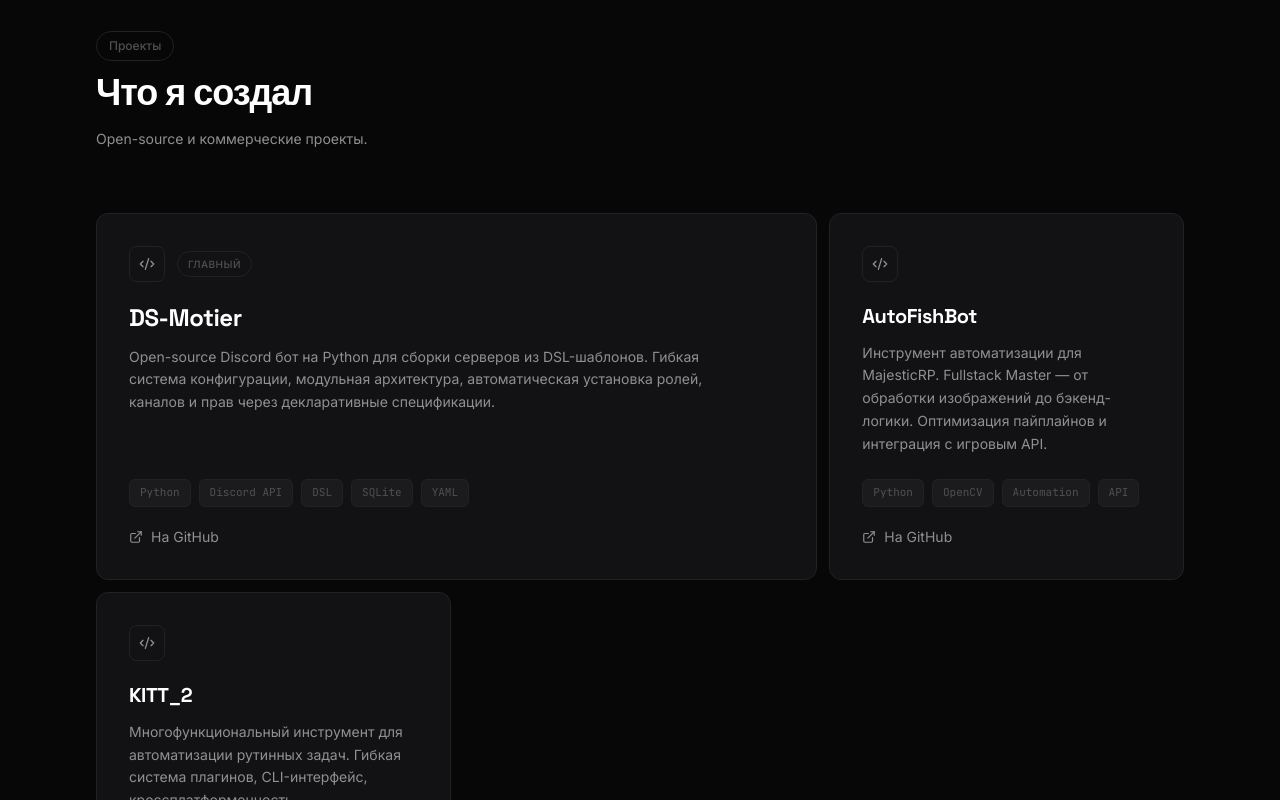
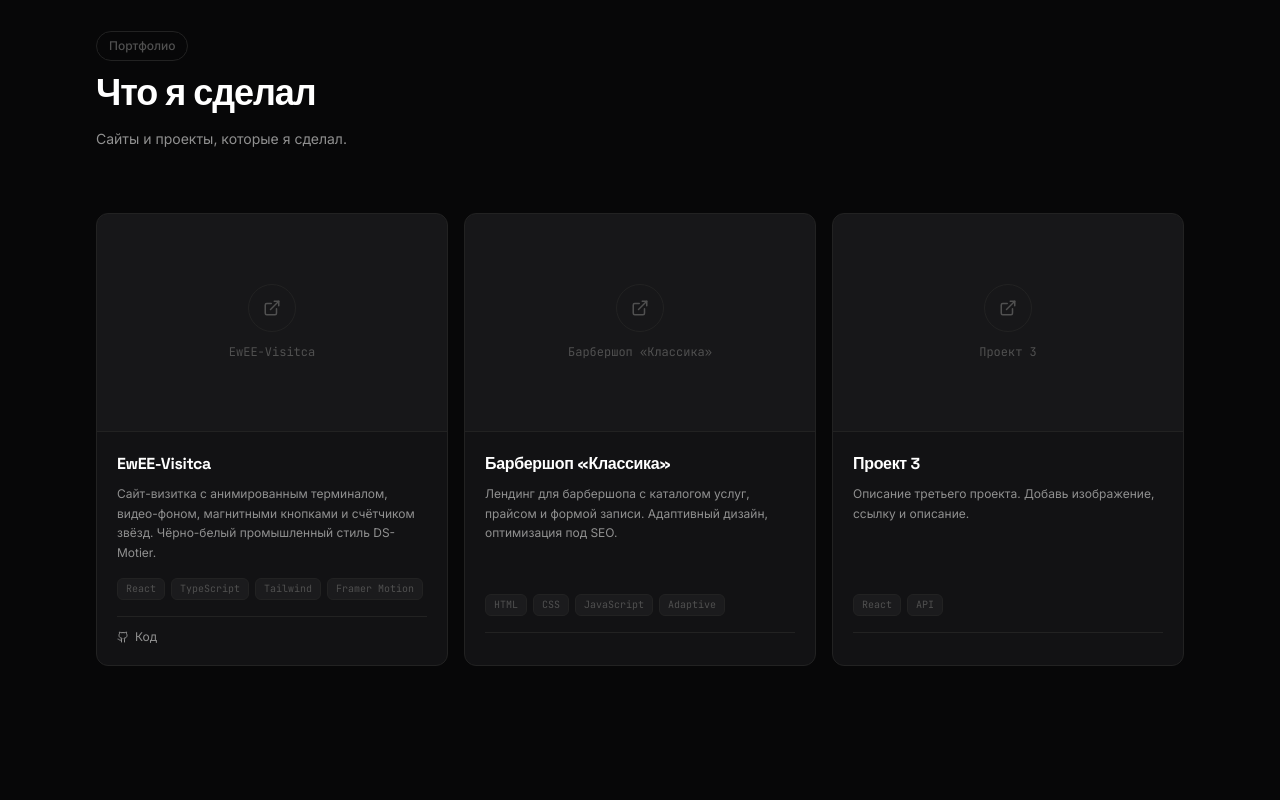
Before and after one commit to EwEE-ECO/EwEE-Visitca, a React (Vite) app: page / in a window 1280 px wide. Shown: the part 900-1700 px from the top of the page. Built offline with nearby package versions, Linux system fonts and the light colour scheme; no server answers.

Commit message:
Redesign Projects section with image cards and 3 site placeholders

```diff
--- a/src/components/Projects.tsx
+++ b/src/components/Projects.tsx
@@ -1,19 +1,20 @@
 import { motion } from "framer-motion"
-import { ExternalLink, Code2 } from "lucide-react"
+import { ExternalLink, Github } from "lucide-react"
 import { projects } from "../data/projects"
 import { ScrollReveal } from "./ScrollReveal"
 import { useLanguage, t } from "../hooks/useLanguage"
+import { asset } from "../lib/path"
 
 const container = {
   hidden: { opacity: 0 },
   visible: {
     opacity: 1,
-    transition: { staggerChildren: 0.1, delayChildren: 0.1 },
+    transition: { staggerChildren: 0.15, delayChildren: 0.1 },
   },
 }
 
 const item = {
-  hidden: { opacity: 0, y: 20 },
+  hidden: { opacity: 0, y: 24 },
   visible: {
     opacity: 1,
     y: 0,
@@ -23,22 +24,20 @@ const item = {
 
 export function Projects() {
   const { lang } = useLanguage()
-  const featured = projects.find((p) => p.featured)
-  const rest = projects.filter((p) => !p.featured)
 
   return (
     <section id="projects" className="px-6 md:px-16 lg:px-24 py-24 md:py-32">
       <ScrollReveal>
         <div className="flex items-center gap-2 text-xs font-medium text-text-muted mb-3">
           <span className="px-3 py-1.5 border border-border rounded-full">
-            {t(lang, "Projects", "Проекты")}
+            {t(lang, "Portfolio", "Портфолио")}
           </span>
         </div>
         <h2 className="text-3xl md:text-4xl font-display font-bold text-accent mb-4 max-w-2xl tracking-[-0.03em]">
-          {t(lang, "Things I've built", "Что я создал")}
+          {t(lang, "What I've built", "Что я сделал")}
         </h2>
         <p className="text-sm text-text-secondary max-w-lg mb-16">
-          {t(lang, "Open-source and commercial projects.", "Open-source и коммерческие проекты.")}
+          {t(lang, "Websites and projects I've worked on.", "Сайты и проекты, которые я сделал.")}
         </p>
       </ScrollReveal>
 
@@ -47,88 +46,74 @@ export function Projects() {
         initial="hidden"
         whileInView="visible"
         viewport={{ once: true, margin: "-60px 0px" }}
-        className="grid grid-cols-1 lg:grid-cols-3 gap-3"
+        className="grid grid-cols-1 md:grid-cols-2 lg:grid-cols-3 gap-4"
       >
-        {featured && (
+        {projects.map((project) => (
           <motion.div
+            key={project.title}
             variants={item}
-            className="lg:col-span-2 group relative rounded-xl border border-border bg-bg-card hover:bg-bg-card-hover hover:border-border-hover transition-all duration-300"
+            className="group relative rounded-xl border border-border bg-bg-card overflow-hidden hover:bg-bg-card-hover hover:border-border-hover transition-all duration-300 flex flex-col"
           >
-            <div className="p-6 md:p-8 flex flex-col h-full">
-              <div className="flex items-start justify-between mb-5">
-                <div className="flex items-center gap-3">
-                  <div className="w-9 h-9 rounded-lg border border-border flex items-center justify-center">
-                    <Code2 size={16} className="text-text-secondary" />
+            <div className="aspect-[16/10] overflow-hidden bg-white/[0.02] border-b border-border">
+              {project.image ? (
+                <img
+                  src={asset(project.image)}
+                  alt={project.title}
+                  className="w-full h-full object-cover grayscale group-hover:grayscale-0 transition-all duration-500"
+                />
+              ) : (
+                <div className="w-full h-full flex items-center justify-center">
+                  <div className="text-center px-4">
+                    <div className="w-12 h-12 mx-auto mb-3 rounded-full border border-border flex items-center justify-center">
+                      <ExternalLink size={18} className="text-text-muted" />
                     </div>
-                  <span className="text-[10px] font-medium tracking-wider uppercase text-text-muted px-2.5 py-1 rounded-full border border-border">
-                    {t(lang, "Featured", "Главный")}
-                  </span>
+                    <p className="text-xs text-text-muted font-mono">{project.title}</p>
                   </div>
                 </div>
-              <h3 className="text-xl md:text-2xl font-display font-bold text-accent mb-3 tracking-[-0.02em]">
-                {featured.title}
+              )}
+            </div>
+
+            <div className="p-5 flex flex-col flex-1">
+              <h3 className="text-base font-display font-bold text-accent mb-2 tracking-[-0.02em]">
+                {project.title}
               </h3>
-              <p className="text-sm text-text-secondary leading-relaxed flex-1 mb-6 max-w-xl">
-                {lang === "en" ? featured.descriptionEn : featured.description}
+              <p className="text-xs text-text-secondary leading-relaxed flex-1 mb-4">
+                {lang === "en" ? project.descriptionEn : project.description}
               </p>
-              <div className="flex flex-wrap gap-2 mb-5">
-                {featured.tags.map((tag) => (
+              <div className="flex flex-wrap gap-1.5 mb-4">
+                {project.tags.map((tag) => (
                   <span
                     key={tag}
-                    className="text-[11px] px-2.5 py-1 rounded-md bg-white/[0.04] border border-border text-text-muted font-mono"
+                    className="text-[10px] px-2 py-0.5 rounded-md bg-white/[0.04] border border-border text-text-muted font-mono"
                   >
                     {tag}
                   </span>
                 ))}
               </div>
+              <div className="flex gap-3 mt-auto pt-3 border-t border-border">
+                {project.url && (
                   <a
-                href={featured.github}
+                    href={project.url}
                     target="_blank"
                     rel="noopener noreferrer"
-                className="inline-flex items-center gap-2 text-sm text-text-secondary hover:text-accent transition-colors w-fit"
+                    className="inline-flex items-center gap-1.5 text-xs text-text-secondary hover:text-accent transition-colors"
                   >
-                <ExternalLink size={14} />
-                <span>{t(lang, "View on GitHub", "На GitHub")}</span>
+                    <ExternalLink size={12} />
+                    <span>{t(lang, "Live", "Сайт")}</span>
                   </a>
-            </div>
-          </motion.div>
                 )}
-
-        {rest.map((project) => (
-          <motion.div
-            key={project.title}
-            variants={item}
-            className="group relative rounded-xl border border-border bg-bg-card hover:bg-bg-card-hover hover:border-border-hover transition-all duration-300"
-          >
-            <div className="p-6 md:p-8 flex flex-col h-full">
-              <div className="w-9 h-9 rounded-lg border border-border flex items-center justify-center mb-5">
-                <Code2 size={16} className="text-text-secondary" />
-              </div>
-              <h3 className="text-lg md:text-xl font-display font-bold text-accent mb-3 tracking-[-0.02em]">
-                {project.title}
-              </h3>
-              <p className="text-sm text-text-secondary leading-relaxed flex-1 mb-6">
-                {lang === "en" ? project.descriptionEn : project.description}
-              </p>
-              <div className="flex flex-wrap gap-2 mb-5">
-                {project.tags.map((tag) => (
-                  <span
-                    key={tag}
-                    className="text-[11px] px-2.5 py-1 rounded-md bg-white/[0.04] border border-border text-text-muted font-mono"
-                  >
-                    {tag}
-                  </span>
-                ))}
-              </div>
+                {project.github && (
                   <a
                     href={project.github}
                     target="_blank"
                     rel="noopener noreferrer"
-                className="inline-flex items-center gap-2 text-sm text-text-secondary hover:text-accent transition-colors w-fit"
+                    className="inline-flex items-center gap-1.5 text-xs text-text-secondary hover:text-accent transition-colors"
                   >
-                <ExternalLink size={14} />
-                <span>{t(lang, "View on GitHub", "На GitHub")}</span>
+                    <Github size={12} />
+                    <span>{t(lang, "Code", "Код")}</span>
                   </a>
+                )}
+              </div>
             </div>
           </motion.div>
         ))}
--- a/src/data/projects.ts
+++ b/src/data/projects.ts
@@ -3,37 +3,35 @@ export interface Project {
   description: string
   descriptionEn: string
   tags: string[]
-  github: string
-  featured?: boolean
+  url?: string
+  github?: string
+  image?: string
 }
 
 export const projects: Project[] = [
   {
-    title: "DS-Motier",
+    title: "EwEE-Visitca",
     description:
-      "Open-source Discord бот на Python для сборки серверов из DSL-шаблонов. Гибкая система конфигурации, модульная архитектура, автоматическая установка ролей, каналов и прав через декларативные спецификации.",
+      "Сайт-визитка с анимированным терминалом, видео-фоном, магнитными кнопками и счётчиком звёзд. Чёрно-белый промышленный стиль DS-Motier.",
     descriptionEn:
-      "Open-source Discord bot in Python for building servers from DSL templates. Flexible configuration, modular architecture, automatic role/channel/permission setup via declarative specs.",
-    tags: ["Python", "Discord API", "DSL", "SQLite", "YAML"],
-    github: "https://github.com/EwEE-ECO/DS-Motier",
-    featured: true,
+      "Business card site with animated terminal, video background, magnetic buttons, and star counter. Black & white industrial DS-Motier style.",
+    tags: ["React", "TypeScript", "Tailwind", "Framer Motion"],
+    github: "https://github.com/EwEE-ECO/EwEE-Visitca",
   },
   {
-    title: "AutoFishBot",
+    title: "Барбершоп «Классика»",
     description:
-      "Инструмент автоматизации для MajesticRP. Fullstack Master — от обработки изображений до бэкенд-логики. Оптимизация пайплайнов и интеграция с игровым API.",
+      "Лендинг для барбершопа с каталогом услуг, прайсом и формой записи. Адаптивный дизайн, оптимизация под SEO.",
     descriptionEn:
-      "Automation tool for MajesticRP. Fullstack Master — from image processing to backend logic. Pipeline optimization and game API integration.",
-    tags: ["Python", "OpenCV", "Automation", "API"],
-    github: "https://github.com/EwEE-ECO",
+      "Landing page for a barbershop with service catalog, price list, and booking form. Responsive design, SEO optimized.",
+    tags: ["HTML", "CSS", "JavaScript", "Adaptive"],
   },
   {
-    title: "KITT_2",
+    title: "Проект 3",
     description:
-      "Многофункциональный инструмент для автоматизации рутинных задач. Гибкая система плагинов, CLI-интерфейс, кроссплатформенность.",
+      "Описание третьего проекта. Добавь изображение, ссылку и описание.",
     descriptionEn:
-      "Multi-purpose tool for automating routine tasks. Flexible plugin system, CLI interface, cross-platform.",
-    tags: ["Python", "CLI", "Automation", "Plugins"],
-    github: "https://github.com/EwEE-ECO",
+      "Third project description. Add an image, link, and description.",
+    tags: ["React", "API"],
   },
 ]
```
Lines whose indentation alone changed are shown as unchanged.
